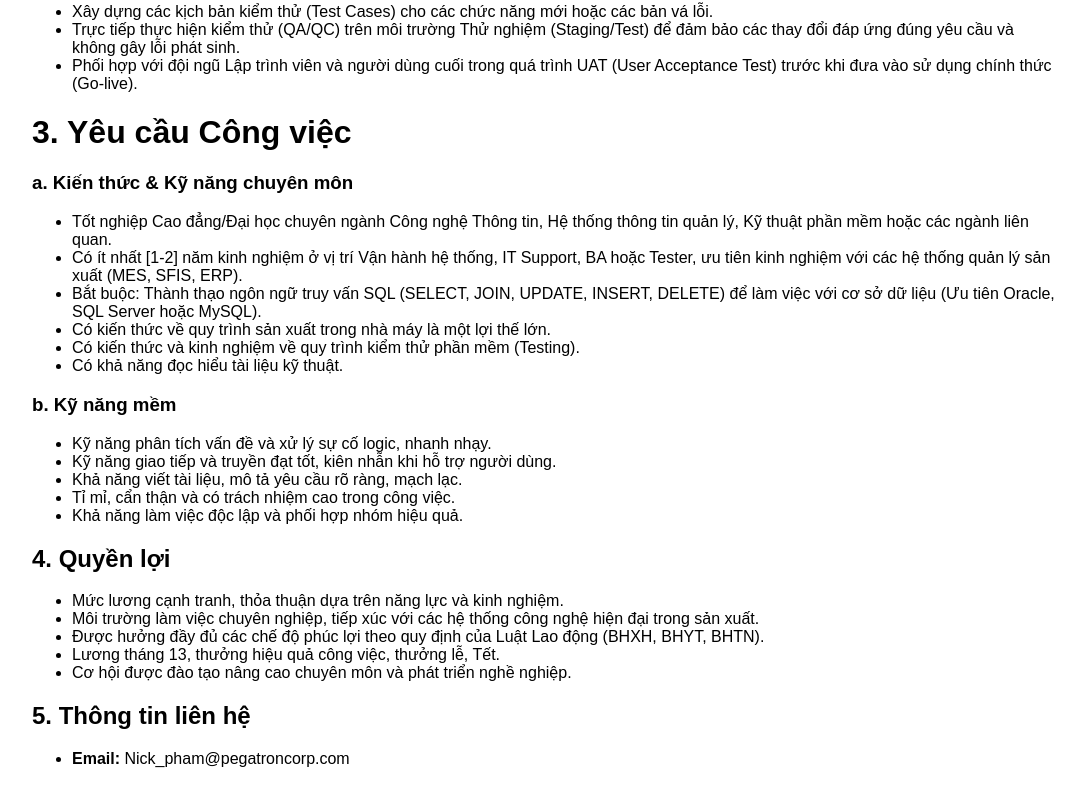
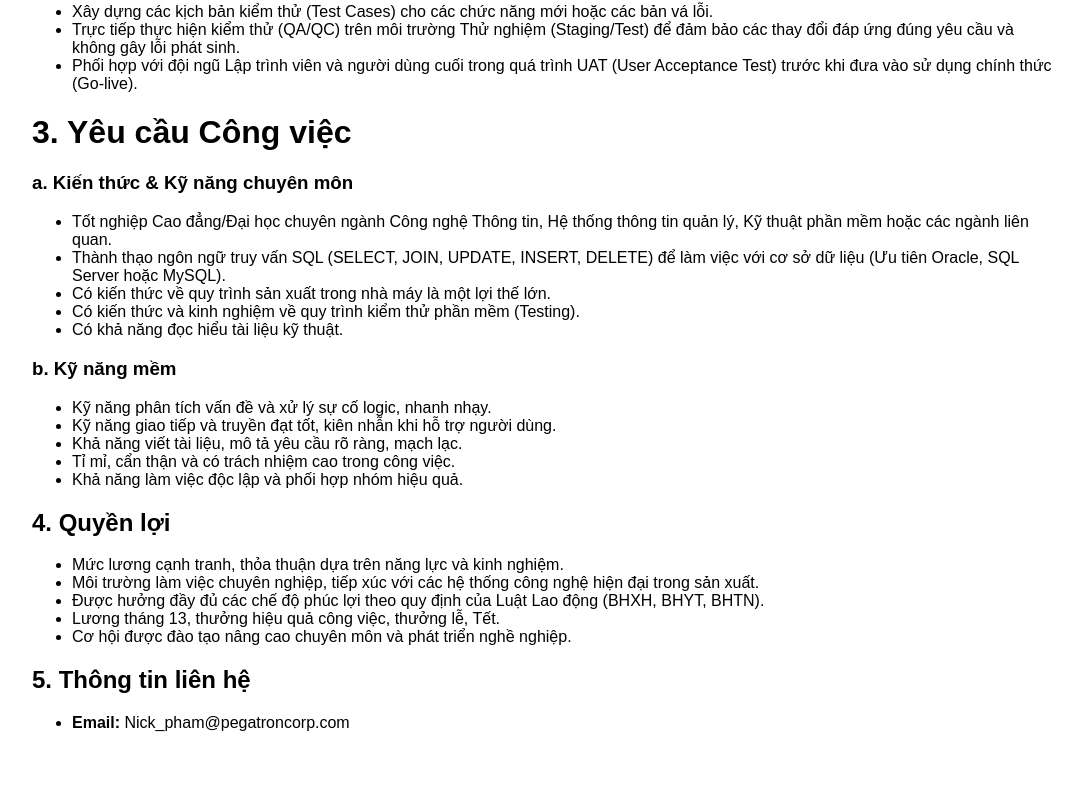
Before and after one commit to phamxuandong9nick/pegatron-sfis-jd, a plain HTML site: page index.html in a window 1280 px wide. Shown: the part 823-1629 px from the top of the page, without its empty margins (96-1181 px from the left). After the commit the page ends 1597 px from the top, so only its background shows below. Drawn offline with Linux system fonts and the light colour scheme.

Commit message:
Update index.html

```diff
--- a/index.html
+++ b/index.html
@@ -136,8 +136,7 @@
 <h3>a. Kiến thức &amp; Kỹ năng chuyên môn</h3>
 <ul>
 <li>Tốt nghiệp Cao đẳng/Đại học chuyên ngành Công nghệ Thông tin, Hệ thống thông tin quản lý, Kỹ thuật phần mềm hoặc các ngành liên quan. </li>
-<li>Có ít nhất [1-2] năm kinh nghiệm ở vị trí Vận hành hệ thống, IT Support, BA hoặc Tester, ưu tiên kinh nghiệm với các hệ thống quản lý sản xuất (MES, SFIS, ERP). </li>
-<li>Bắt buộc: Thành thạo ngôn ngữ truy vấn SQL (SELECT, JOIN, UPDATE, INSERT, DELETE) để làm việc với cơ sở dữ liệu (Ưu tiên Oracle, SQL Server hoặc MySQL). </li>
+<li>Thành thạo ngôn ngữ truy vấn SQL (SELECT, JOIN, UPDATE, INSERT, DELETE) để làm việc với cơ sở dữ liệu (Ưu tiên Oracle, SQL Server hoặc MySQL). </li>
 <li>Có kiến thức về quy trình sản xuất trong nhà máy là một lợi thế lớn. </li>
 <li>Có kiến thức và kinh nghiệm về quy trình kiểm thử phần mềm (Testing). </li>
 <li>Có khả năng đọc hiểu tài liệu kỹ thuật. </li>
```
